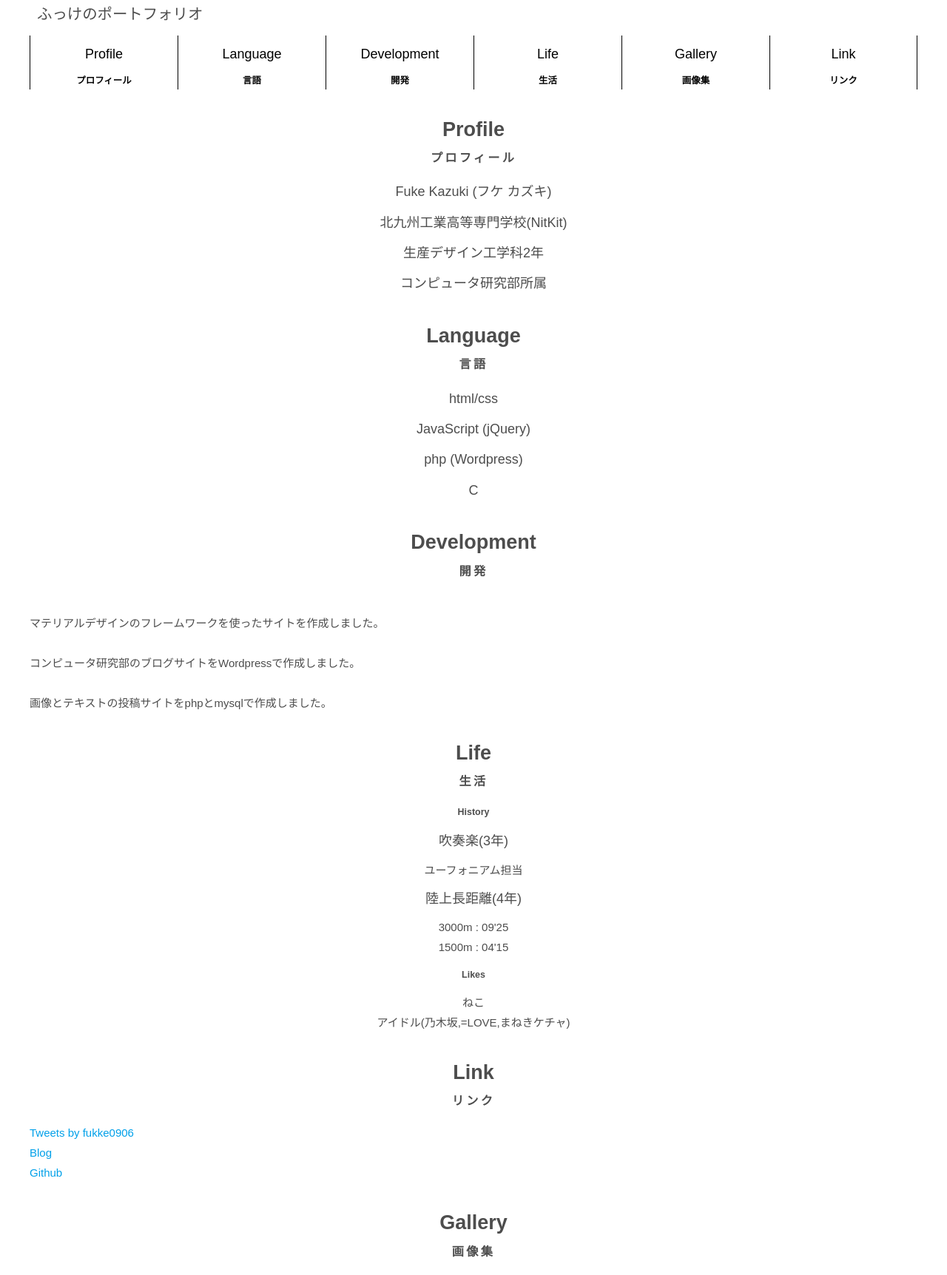
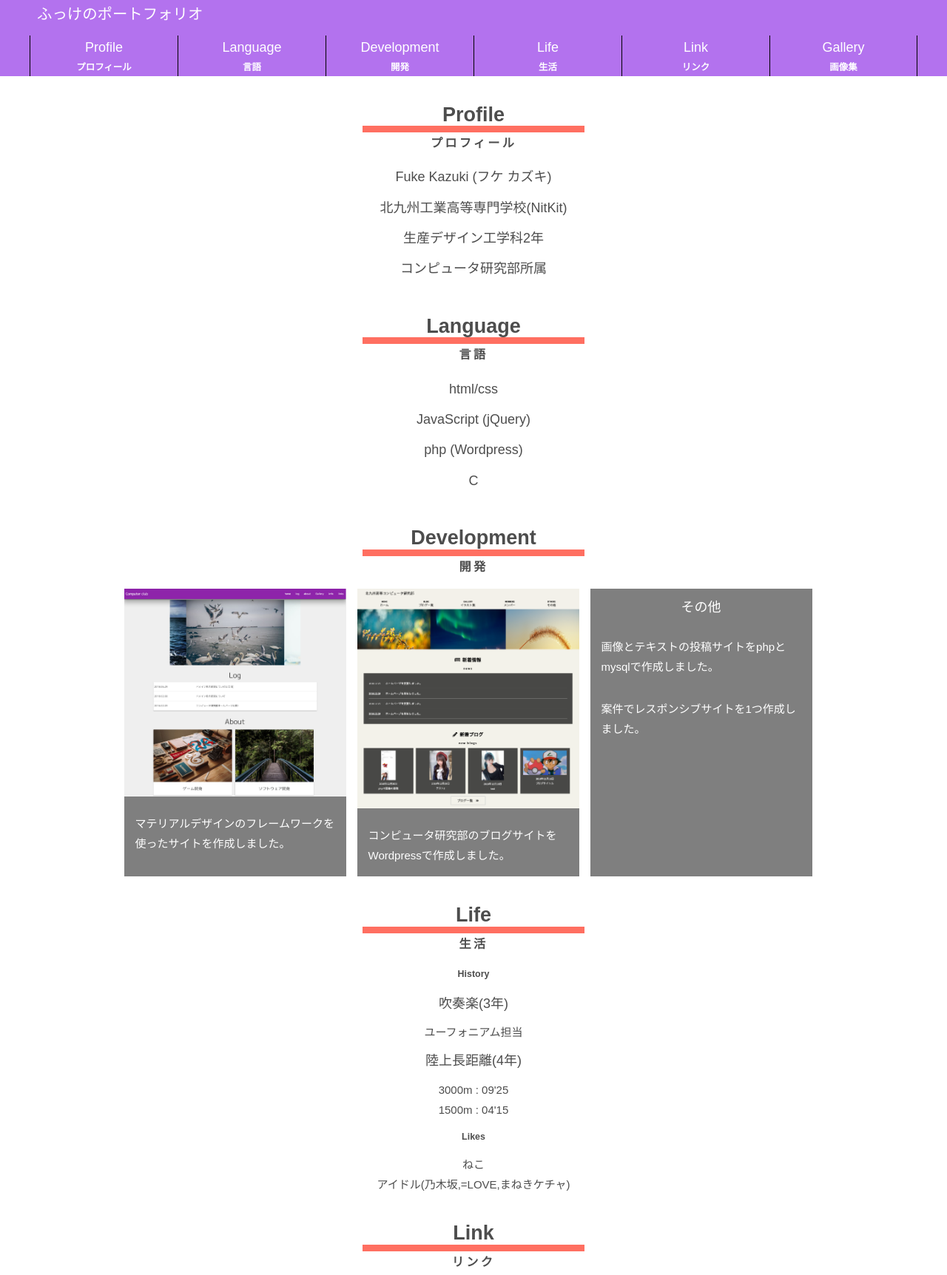
Before and after one commit to FukeKazki/FukeKazki.github.io, a plain HTML site: page index.html in a window 1280 px wide. Shown: the part 9-1733 px from the top of the page at 74% size. Drawn offline with nearby package versions, Linux system fonts and the light colour scheme.

Commit message:
all comit

```diff
--- a/com/css/layout.css
+++ b/com/css/layout.css
@@ -4,14 +4,26 @@
 	width: 1200px;
 	margin: 0 auto;
 }
-
+header,nav,.nc,.nc ul{
+	background: rgba(179,114,238);
+}
+.fc{
+	background: #ccc;
+}
+.fc01{
+	padding: 1em 0;
+}
+.fc02{
+	padding: 1em 0;
+}
 /*TEXT*/
 .title{
 	margin: 0;
 	padding: 10px;
 	font-size: 136%;
+	color: #fff;
 }
-.title a{color: #000;}
+.title a{color: #fff;}
 .page-title{
 	margin-top: 30px;
 	padding: 0;
@@ -30,7 +42,7 @@
 	letter-spacing: 0.2em;
 }
 .article-title{
-	margin-top: 30px;
+	margin-top: 2em;
 	padding: 0;
 	text-align: center;
 	font-size: 180%;
@@ -61,10 +73,16 @@
 	font-size: 83%;
 	font-weight: bold;
 }
-
+/*デコレーション*/
+.article-title{
+	width: 300px;
+	margin-right: auto;
+	margin-left: auto;
+	background: linear-gradient(transparent 95%, #ff6f61 95%);
+}
 /*その他共通設定*/
 .gnav a{
-	color: #000;
+	color: #fff;
 }
 .life p{
 	text-align: center;
@@ -72,3 +90,20 @@
 .life .section-title-sub{
 	margin: 1em 0;
 }
+/*ボタン*/
+.button{
+	border: 1px solid #ccc;
+	margin-bottom: 1em;
+	transition: all 0.5s;
+}
+.button:hover{
+	transform: scale(1.05);
+}
+.button a{
+	display: block;
+	padding: 0.5em;
+}
+.button p{
+	text-align: center;
+	color: #fff;
+}
--- a/com/css/pc.css
+++ b/com/css/pc.css
@@ -1,15 +1,64 @@
 /* CSS Document */
 .pc-only{}
 .sm-only{display: none !important;}
-
+/*リンクスライド*/
+#profile,#language,#development,#life,#link,#gallery{
+	padding-top: 128px;
+	margin-top: -100px;
+}
 /*グローバルナビ*/
+.fixed{
+	position: fixed;
+	top: 0;
+	left: 0;
+	width: 100%;
+	z-index: 2;
+}
 .gnav li{
 	width: 16.6666%;
 	float: left;
 	border-left: 1px solid #000;
+	transition: all 0.5s;
 }
 .gnav li:last-child{
 	border-right: 1px solid #000;
 }
+.gnav li:hover{
+	transform: scale(1.03);
+}
+.gnav .section-title{margin: 0;}
 
 /*開発*/
+.development{
+	display: flex;
+	justify-content: center;
+}
+.card{
+	width: 300px;
+	background: rgba(0,0,0,0.5);
+	margin-right: 1em;
+	transition: all 0.5s;
+}
+.development .card:hover{
+	transform: scale(1.05);
+}
+
+.card .section-title{
+	color: #fff;
+}
+.card .text{
+	padding: 1em;
+	color: #fff;
+}
+/*リンク*/
+.link{
+	display: flex;
+	justify-content: center;
+}
+.link .card{
+	padding: 1em;
+}
+/*画像集*/
+.gallery ul li{
+	display: inline-block;
+}
--- a/com/css/smart.css
+++ b/com/css/smart.css
@@ -1,3 +1,31 @@
 /* CSS Document */
 .pc-only{display: none !important;}
 .sm-only{}
+.hc,.mc,.fc01,.fc02{
+	width: 90%;
+	margin: 0 auto;
+}
+.nc ul{display: none;}
+.development{
+	display: flex;
+	flex-direction: column;
+}
+.card{
+	margin-bottom: 1em;
+	background: rgba(0,0,0,0.5);
+	transition: all 0.5s;
+}
+.development .card:hover{
+	transform: scale(1.05);
+}
+
+.card .section-title{
+	color: #fff;
+}
+.card .text{
+	padding: 1em;
+	color: #fff;
+}
+.link .card{
+	padding: 1em;
+}
--- a/index.html
+++ b/index.html
@@ -17,33 +17,33 @@
 		<div class="nc">
 			<ul class="clearfix">
 				<li>
-					<a href="">
+					<a href="#profile">
 						<p class="section-title">Profile</p><p class="section-title-sub">プロフィール</p>
 					</a>
 				</li>
 				<li>
-					<a href="">
+					<a href="#language">
 						<p class="section-title">Language</p><p class="section-title-sub">言語</p>
 					</a>
 				</li>
 				<li>
-					<a href="">
+					<a href="#development">
 						<p class="section-title">Development</p><p class="section-title-sub">開発</p>
 					</a>
 				</li>
 				<li>
-					<a href="">
+					<a href="#life">
 						<p class="section-title">Life</p><p class="section-title-sub">生活</p>
 					</a>
 				</li>
 				<li>
-					<a href="">
-						<p class="section-title">Gallery</p><p class="section-title-sub">画像集</p>
+					<a href="#link">
+						<p class="section-title">Link</p><p class="section-title-sub">リンク</p>
 					</a>
 				</li>
 				<li>
-					<a href="">
-						<p class="section-title">Link</p><p class="section-title-sub">リンク</p>
+					<a href="#gallery">
+						<p class="section-title">Gallery</p><p class="section-title-sub">画像集</p>
 					</a>
 				</li>
 			</ul>
@@ -51,7 +51,7 @@
 	</nav>
 	<main>
 		<div class="mc">
-			<p class="article-title">Profile</p>
+			<p class="article-title" id="profile">Profile</p>
 			<h2 class="article-title-sub">プロフィール</h2>
 			<div class="profile">
 				<p class="section-title">Fuke Kazuki (フケ カズキ)</p>
@@ -60,7 +60,7 @@
 				<p class="section-title">コンピュータ研究部所属</p>
 			</div>
 
-			<p class="article-title">Language</p>
+			<p class="article-title" id="language">Language</p>
 			<h2 class="article-title-sub">言語</h2>
 			<div class="language">
 				<p class="section-title">html/css</p>
@@ -69,24 +69,29 @@
 				<p class="section-title">C</p>
 			</div>
 
-			<p class="article-title">Development</p>
+			<p class="article-title" id="development">Development</p>
 			<h2 class="article-title-sub">開発</h2>
 			<div class="development">
 				<div class="card">
-					<p class="image"><img src="" alt=""></p>
-					<p class="text">マテリアルデザインのフレームワークを使ったサイトを作成しました。</p>
+					<a href="https://fukekazki.github.io/con-material/" target="_blank">
+						<p class="image"><img src="com/img/コン研マテリアルデザイン.png" alt="コン研マテリアルデザイン"></p>
+						<p class="text">マテリアルデザインのフレームワークを使ったサイトを作成しました。</p>
+					</a>
 				</div>
 				<div class="card">
-					<p class="image"><img src="" alt=""></p>
-					<p class="text">コンピュータ研究部のブログサイトをWordpressで作成しました。</p>
+					<a href="http://comken.fromone.me/" target="_blank">
+						<p class="image"><img src="com/img/コン研wordpress.png" alt="コン研wordpress"></p>
+						<p class="text">コンピュータ研究部のブログサイトをWordpressで作成しました。</p>
+					</a>
 				</div>
 				<div class="card">
-					<p class="image"><img src="" alt=""></p>
+					<p class="section-title">その他</p>
 					<p class="text">画像とテキストの投稿サイトをphpとmysqlで作成しました。</p>
+					<p class="text">案件でレスポンシブサイトを1つ作成しました。</p>
 				</div>
 			</div>
 
-			<p class="article-title">Life</p>
+			<p class="article-title" id="life">Life</p>
 			<h2 class="article-title-sub">生活</h2>
 			<div class="life">
 				<p class="section-title-sub">History</p>
@@ -101,7 +106,7 @@
 
 			</div>
 
-			<p class="article-title">Link</p>
+			<p class="article-title" id="link">Link</p>
 			<h2 class="article-title-sub">リンク</h2>
 			<div class="link">
 				<div class="card">
@@ -109,15 +114,15 @@
 				</div>
 				<div class="card">
 					<div class="button">
-						<a href="https://kazkifukke.hatenablog.com/"><p>Blog</p></a>
+						<a href="https://kazkifukke.hatenablog.com/" target="_blank"><p>Blog</p></a>
 					</div>
 					<div class="button">
-						<a href="https://github.com/FukeKazki"><p>Github</p></a>
+						<a href="https://github.com/FukeKazki" target="_blank"><p>Github</p></a>
 					</div>
 				</div>
 			</div>
 
-			<p class="article-title">Gallery</p>
+			<p class="article-title" id="gallery">Gallery</p>
 			<h2 class="article-title-sub">画像集</h2>
 			<div class="gallery">
 				<ul>
@@ -137,7 +142,10 @@
 			</div>
 		</div>
 	</footer>
-
+	<script
+	  src="https://code.jquery.com/jquery-3.3.1.min.js"
+	  integrity="sha256-FgpCb/KJQlLNfOu91ta32o/NMZxltwRo8QtmkMRdAu8="
+	  crossorigin="anonymous"></script>
 	<script src="index.js"></script>
 </body>
 </html>
--- a/index.js
+++ b/index.js
@@ -1 +1,20 @@
 // JavaScript Document
+$(function(){
+//	ヘッダーの固定
+	if($('.nc').length){
+	var gm_nav = $('.nc'), gm_offset = gm_nav.offset();
+		$(window).scroll(function () {
+		if($(window).scrollTop() > gm_offset.top) { gm_nav.addClass('fixed'); } else { gm_nav.removeClass('fixed'); }
+	});
+	}
+//	リンク移動
+	$('a[href^="#"]').click(function() {
+      var speed = 400;
+      var href= $(this).attr("href");
+      var target = $(href == "#" || href == "" ? 'html' : href);
+      var position = target.offset().top;
+      $('body,html').animate({scrollTop:position}, speed, 'swing');
+      return false;
+   });
+
+});
```
Also changed, not shown: com/img/header-img.jpg (added), com/img/コン研wordpress.png (added), com/img/コン研マテリアルデザイン.png (added).
